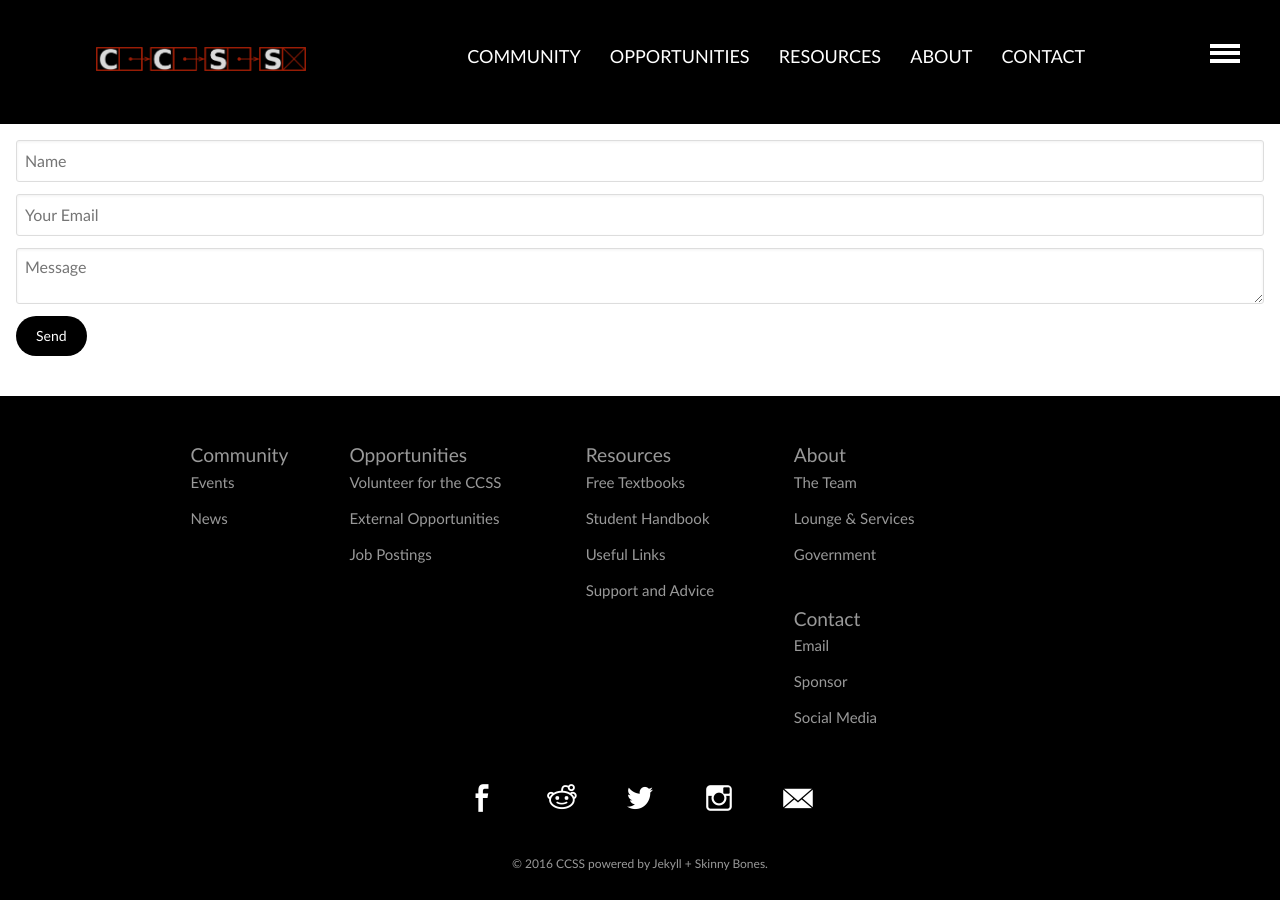
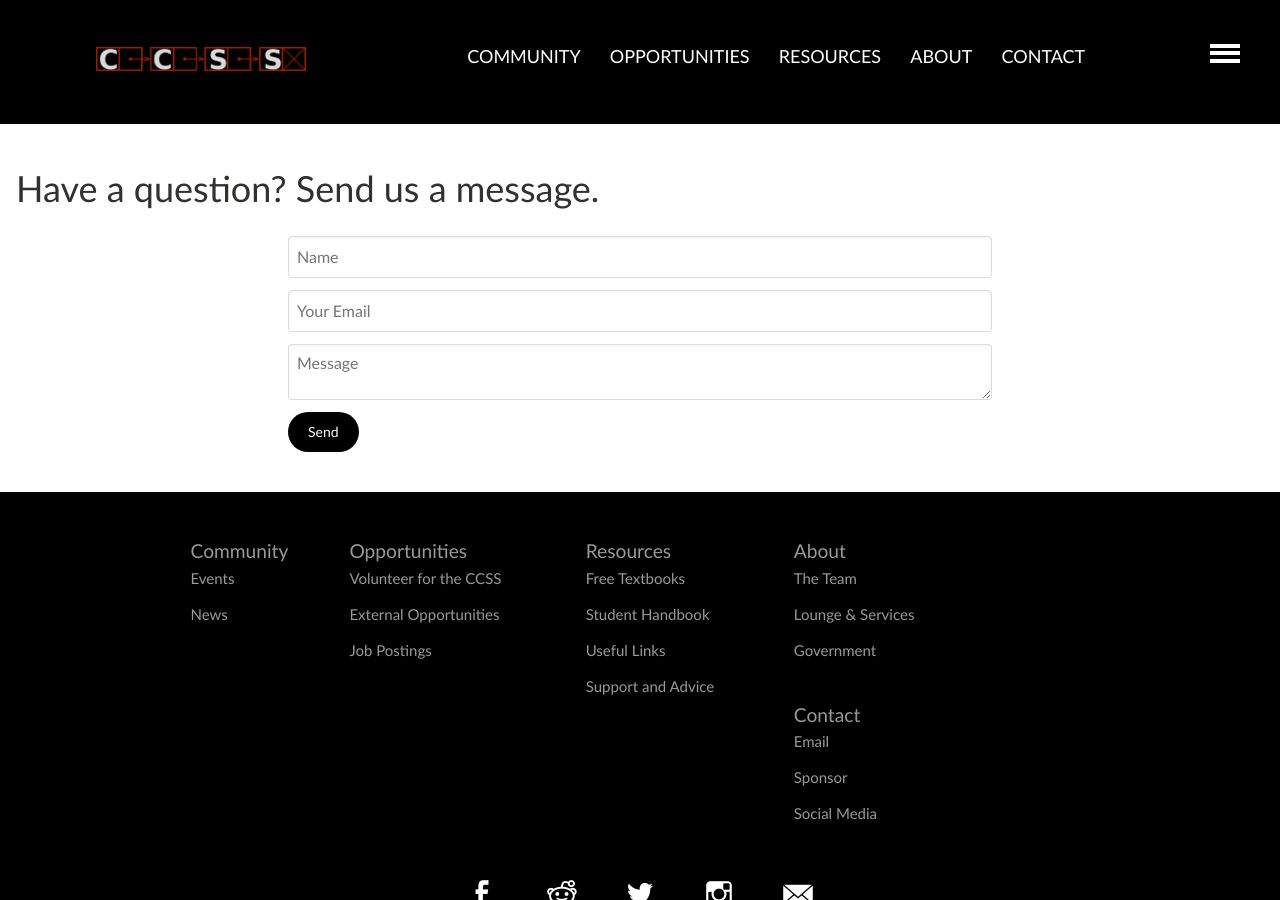
Before and after one commit to brittnylapierre/ccss_web, a Jekyll site: the page built from contact/email/index.md, in a window 1280 px wide. Built offline with Jekyll 4.4.1, drawn with Linux system fonts in a browser that asks for light colours.

Commit message:
Update index.md

```diff
--- a/contact/email/index.md
+++ b/contact/email/index.md
@@ -4,7 +4,9 @@ permalink: /contact/email/
 title: Contact Us
 published: true
 ---
-<form action="https://formspree.io/brittny.lapierre@gmail.com" method="POST">
+<h1>Have a question? Send us a message.</h1>
+
+<form class="basic-form" action="https://formspree.io/brittny.lapierre@gmail.com" method="POST">
     <input type="hidden" name="_subject" value="Email Page" />
     <input type="hidden" name="_next" value="//mywebsite.com/thanks.html" />
     <input type="text" name="name" placeholder="Name">
```
